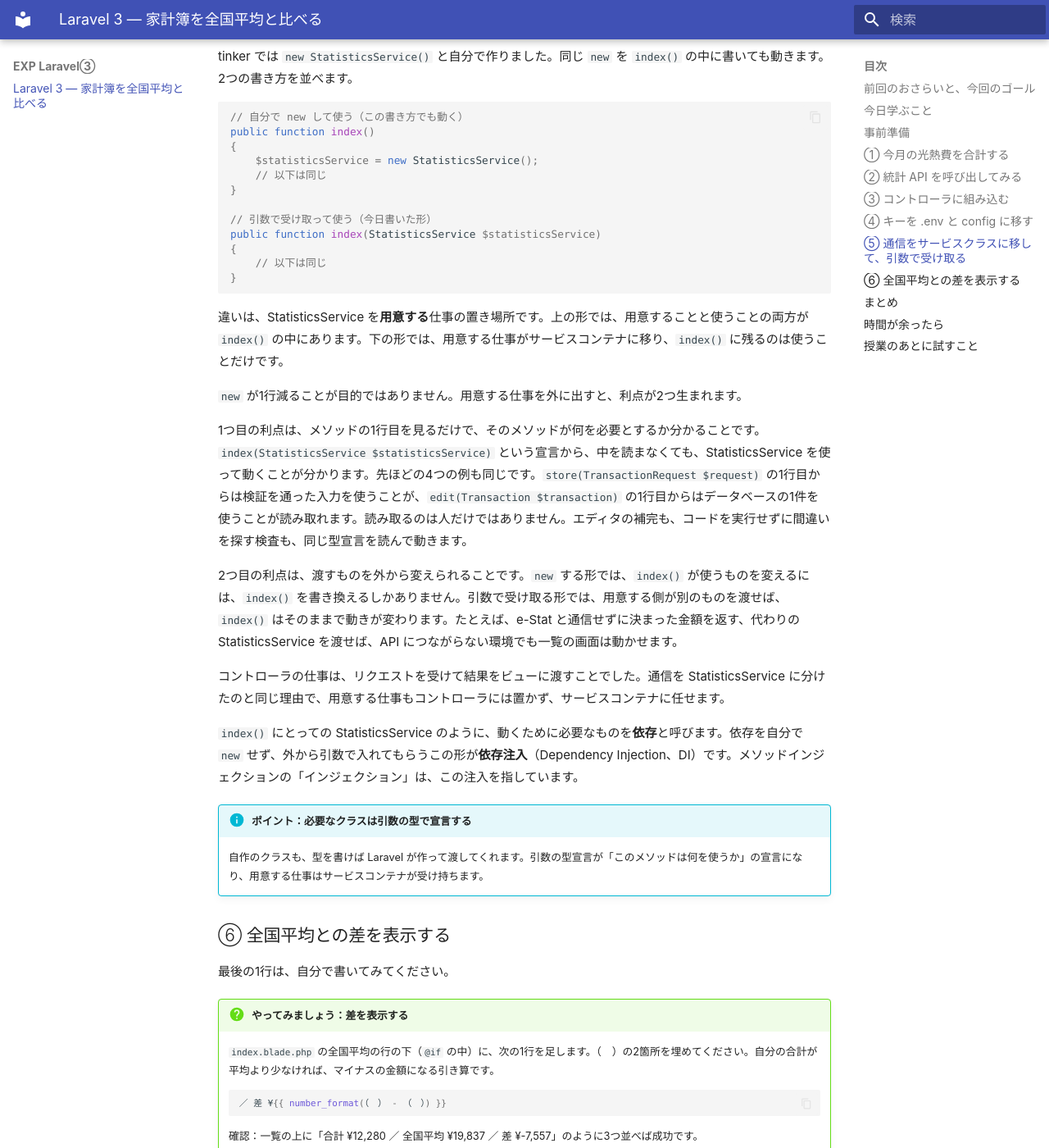
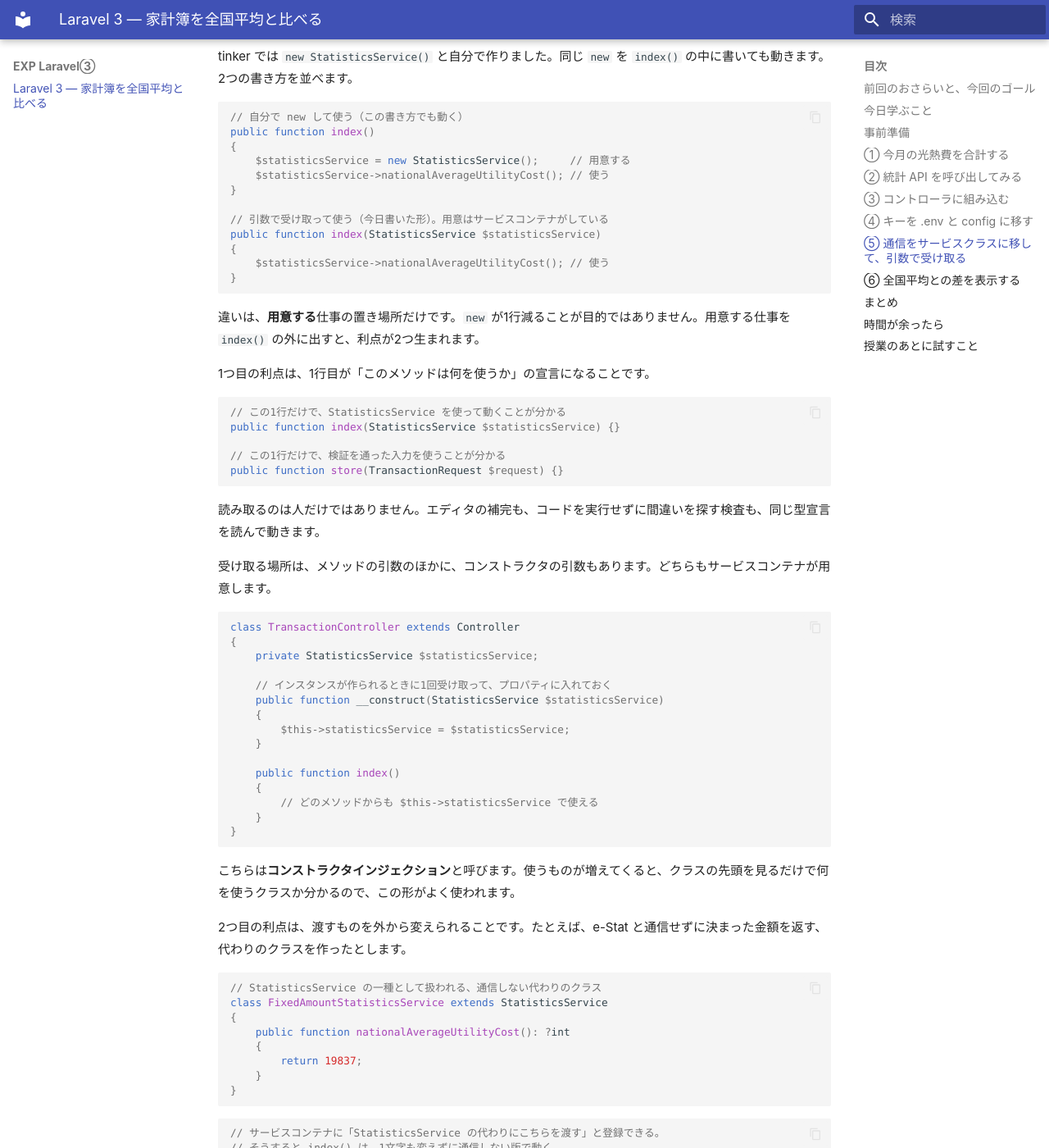
Before and after one commit to abekdwight/gslabo-lesson5, an MkDocs documentation site: the page built from docs/index.md, in a window 1280 px wide and 1400 px high, scrolled down 14132 px. Shown: the whole window at 82% size. Built offline with MkDocs 1.6.1 and Material for MkDocs 9.7.7, drawn with Linux system fonts in a browser that asks for light colours; some of the changed text lies outside the part shown.

Commit message:
rework DI section code-first with constructor injection and swap example

````diff
--- a/docs/index.md
+++ b/docs/index.md
@@ -1138,28 +1138,77 @@ tinker では `new StatisticsService()` と自分で作りました。同じ `ne
 // 自分で new して使う（この書き方でも動く）
 public function index()
 {
-    $statisticsService = new StatisticsService();
-    // 以下は同じ
+    $statisticsService = new StatisticsService();     // 用意する
+    $statisticsService->nationalAverageUtilityCost(); // 使う
 }
 
-// 引数で受け取って使う（今日書いた形）
+// 引数で受け取って使う（今日書いた形）。用意はサービスコンテナがしている
 public function index(StatisticsService $statisticsService)
 {
-    // 以下は同じ
+    $statisticsService->nationalAverageUtilityCost(); // 使う
 }
 ```
 
-違いは、StatisticsService を**用意する**仕事の置き場所です。上の形では、用意することと使うことの両方が `index()` の中にあります。下の形では、用意する仕事がサービスコンテナに移り、`index()` に残るのは使うことだけです。
-
-`new` が1行減ることが目的ではありません。用意する仕事を外に出すと、利点が2つ生まれます。
-
-1つ目の利点は、メソッドの1行目を見るだけで、そのメソッドが何を必要とするか分かることです。`index(StatisticsService $statisticsService)` という宣言から、中を読まなくても、StatisticsService を使って動くことが分かります。先ほどの4つの例も同じです。`store(TransactionRequest $request)` の1行目からは検証を通った入力を使うことが、`edit(Transaction $transaction)` の1行目からはデータベースの1件を使うことが読み取れます。読み取るのは人だけではありません。エディタの補完も、コードを実行せずに間違いを探す検査も、同じ型宣言を読んで動きます。
-
-2つ目の利点は、渡すものを外から変えられることです。`new` する形では、`index()` が使うものを変えるには、`index()` を書き換えるしかありません。引数で受け取る形では、用意する側が別のものを渡せば、`index()` はそのままで動きが変わります。たとえば、e-Stat と通信せずに決まった金額を返す、代わりの StatisticsService を渡せば、API につながらない環境でも一覧の画面は動かせます。
+違いは、**用意する**仕事の置き場所だけです。`new` が1行減ることが目的ではありません。用意する仕事を `index()` の外に出すと、利点が2つ生まれます。
+
+1つ目の利点は、1行目が「このメソッドは何を使うか」の宣言になることです。
+
+```php
+// この1行だけで、StatisticsService を使って動くことが分かる
+public function index(StatisticsService $statisticsService) {}
+
+// この1行だけで、検証を通った入力を使うことが分かる
+public function store(TransactionRequest $request) {}
+```
+
+読み取るのは人だけではありません。エディタの補完も、コードを実行せずに間違いを探す検査も、同じ型宣言を読んで動きます。
+
+受け取る場所は、メソッドの引数のほかに、コンストラクタの引数もあります。どちらもサービスコンテナが用意します。
+
+```php
+class TransactionController extends Controller
+{
+    private StatisticsService $statisticsService;
+
+    // インスタンスが作られるときに1回受け取って、プロパティに入れておく
+    public function __construct(StatisticsService $statisticsService)
+    {
+        $this->statisticsService = $statisticsService;
+    }
+
+    public function index()
+    {
+        // どのメソッドからも $this->statisticsService で使える
+    }
+}
+```
+
+こちらは**コンストラクタインジェクション**と呼びます。使うものが増えてくると、クラスの先頭を見るだけで何を使うクラスか分かるので、この形がよく使われます。
+
+2つ目の利点は、渡すものを外から変えられることです。たとえば、e-Stat と通信せずに決まった金額を返す、代わりのクラスを作ったとします。
+
+```php
+// StatisticsService の一種として扱われる、通信しない代わりのクラス
+class FixedAmountStatisticsService extends StatisticsService
+{
+    public function nationalAverageUtilityCost(): ?int
+    {
+        return 19837;
+    }
+}
+```
+
+```php
+// サービスコンテナに「StatisticsService の代わりにこちらを渡す」と登録できる。
+// そうすると index() は、1文字も変えずに通信しない版で動く
+public function index(StatisticsService $statisticsService) {}
+```
+
+API につながらない環境で画面側の作業を進めたいときに、この切り替えが使えます。`new` する形では、切り替えのたびに `index()` を書き換えることになります。
 
 コントローラの仕事は、リクエストを受けて結果をビューに渡すことでした。通信を StatisticsService に分けたのと同じ理由で、用意する仕事もコントローラには置かず、サービスコンテナに任せます。
 
-`index()` にとっての StatisticsService のように、動くために必要なものを**依存**と呼びます。依存を自分で `new` せず、外から引数で入れてもらうこの形が**依存注入**（Dependency Injection、DI）です。メソッドインジェクションの「インジェクション」は、この注入を指しています。
+`index()` にとっての StatisticsService のように、動くために必要なものを**依存**と呼びます。依存を自分で `new` せず、外から引数で入れてもらうこの形が**依存注入**（Dependency Injection、DI）です。メソッドインジェクションとコンストラクタインジェクションは、この注入をどちらの引数で受けるかの違いです。
 
 !!! info "ポイント：必要なクラスは引数の型で宣言する"
 
````
